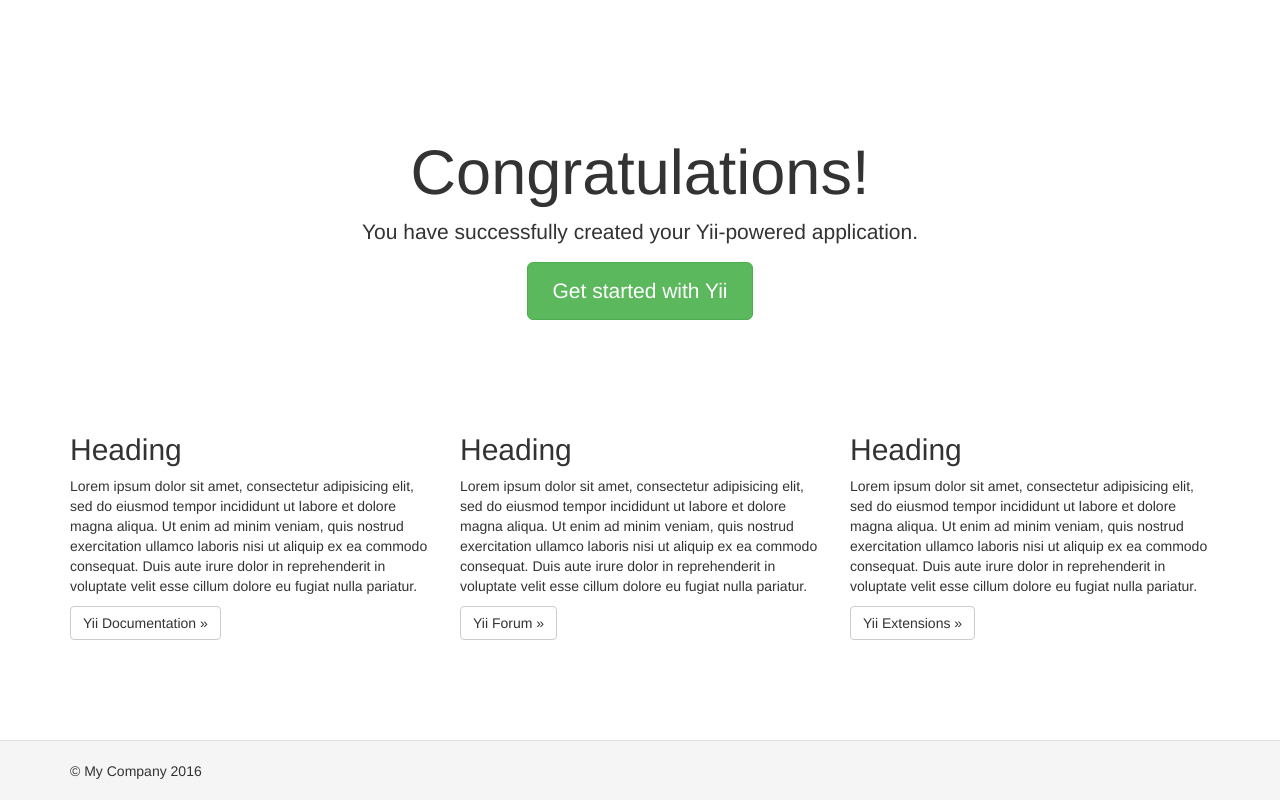
After one commit to Scrat1980/financier3, a Yii app: template views/site/index_old.php in a window 1280 px wide. The commit adds this page. Run offline with PHP 8.4 and a stand-in for Yii, Linux system fonts and the light colour scheme; the template is opened without the code that fills it, so the values that code supplies are empty; some libraries are stand-ins or nearby versions.

Commit message:
Changed favicon, index view

```diff
--- /dev/null
+++ b/views/site/index_old.php
@@ -0,0 +1,53 @@
+<?php
+
+/* @var $this yii\web\View */
+
+$this->title = 'My Yii Application';
+?>
+<div class="site-index">
+
+    <div class="jumbotron">
+        <h1>Congratulations!</h1>
+
+        <p class="lead">You have successfully created your Yii-powered application.</p>
+
+        <p><a class="btn btn-lg btn-success" href="http://www.yiiframework.com">Get started with Yii</a></p>
+    </div>
+
+    <div class="body-content">
+
+        <div class="row">
+            <div class="col-lg-4">
+                <h2>Heading</h2>
+
+                <p>Lorem ipsum dolor sit amet, consectetur adipisicing elit, sed do eiusmod tempor incididunt ut labore et
+                    dolore magna aliqua. Ut enim ad minim veniam, quis nostrud exercitation ullamco laboris nisi ut aliquip
+                    ex ea commodo consequat. Duis aute irure dolor in reprehenderit in voluptate velit esse cillum dolore eu
+                    fugiat nulla pariatur.</p>
+
+                <p><a class="btn btn-default" href="http://www.yiiframework.com/doc/">Yii Documentation &raquo;</a></p>
+            </div>
+            <div class="col-lg-4">
+                <h2>Heading</h2>
+
+                <p>Lorem ipsum dolor sit amet, consectetur adipisicing elit, sed do eiusmod tempor incididunt ut labore et
+                    dolore magna aliqua. Ut enim ad minim veniam, quis nostrud exercitation ullamco laboris nisi ut aliquip
+                    ex ea commodo consequat. Duis aute irure dolor in reprehenderit in voluptate velit esse cillum dolore eu
+                    fugiat nulla pariatur.</p>
+
+                <p><a class="btn btn-default" href="http://www.yiiframework.com/forum/">Yii Forum &raquo;</a></p>
+            </div>
+            <div class="col-lg-4">
+                <h2>Heading</h2>
+
+                <p>Lorem ipsum dolor sit amet, consectetur adipisicing elit, sed do eiusmod tempor incididunt ut labore et
+                    dolore magna aliqua. Ut enim ad minim veniam, quis nostrud exercitation ullamco laboris nisi ut aliquip
+                    ex ea commodo consequat. Duis aute irure dolor in reprehenderit in voluptate velit esse cillum dolore eu
+                    fugiat nulla pariatur.</p>
+
+                <p><a class="btn btn-default" href="http://www.yiiframework.com/extensions/">Yii Extensions &raquo;</a></p>
+            </div>
+        </div>
+
+    </div>
+</div>
```
Also changed, not shown: views/site/index.php (+1 -33 lines), web/favicon .ico (deleted), web/favicon.ico.
